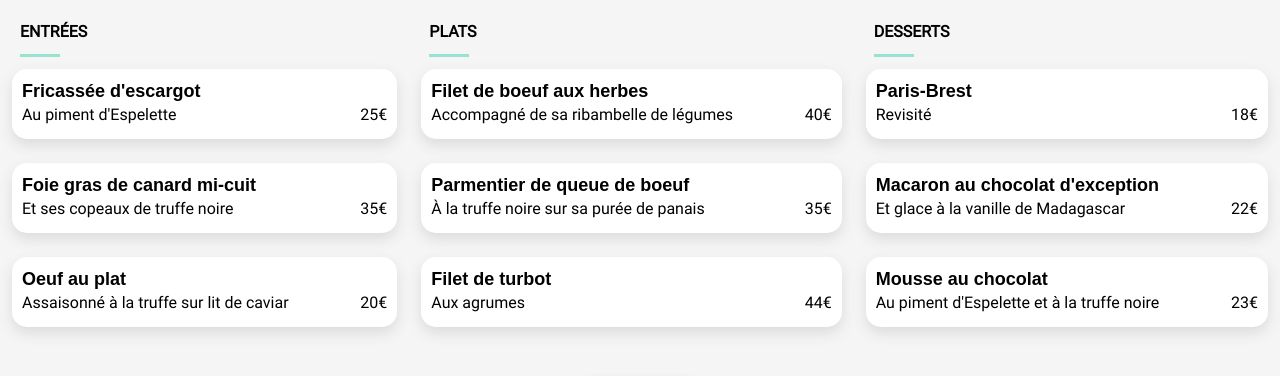
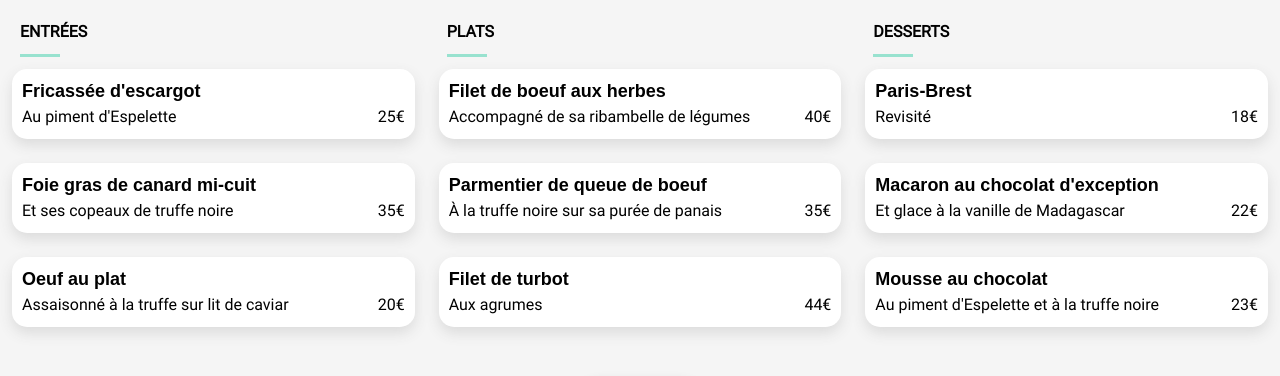
Before and after one commit to ThomasRivetti/Thomasrivetti_3_14072021, a website: page pages/menu-palette-du-gout.html in a window 1280 px wide. Shown: the part 381-757 px from the top of the page. Drawn offline with Linux system fonts and the light colour scheme; files whose address does not match are found by name.

Commit message:
index et menu palette du gout ok, revoir html menus pour coller au css

```diff
--- a/assets/sass/layouts/_footer.scss
+++ b/assets/sass/layouts/_footer.scss
@@ -20,5 +20,8 @@
         &:last-child  {
             padding-bottom: 0;
         }
+        & a:hover {
+            text-decoration: underline ;
+        }
     }
 }
--- a/assets/sass/pages/_menu.scss
+++ b/assets/sass/pages/_menu.scss
@@ -21,7 +21,6 @@
         position: relative;
         top: -3rem;
         padding: 2rem 3.5rem 0 2rem;
-        position: relative;
     }
 }
 
@@ -38,7 +37,7 @@
 }
 
 .menu {
-    flex: 1 1 auto;
+    flex: 1 1 33.33%;
 
     &__blocklist {
         margin-bottom: 4rem;
@@ -63,19 +62,30 @@
         padding-bottom: 8rem;
     }
     &__block {
+        position: relative;
+        cursor: pointer;
         background-color: lighten($color-dark, 100%);
         height: 7rem;
         border-radius: 15px;
         margin: 1.2rem;
+        padding: 1rem;
         box-shadow: $box-shadow-out;
         display: flex;
         flex-wrap: wrap;
-        /*animation du check*/
         overflow: hidden;
+        opacity: 0;
+        animation: slide 0.3s linear;
+        animation-fill-mode:forwards;
+        animation-delay: 1s;
+        @for $i from 1 through 9{
+            &:nth-child(#{$i}){
+                animation-delay: $i * 0.3s;
+            }
+        }
 
 
         &:hover .menu__check{
-            margin-right: 0;
+            margin-right: -1rem;
         }
         & i.fas.fa-check-circle{
             transform: rotate(-180deg);
@@ -89,38 +99,41 @@
     &__elements {
         display: flex;
         flex: 1;
+        justify-content: space-between;
         flex-direction: column;
-        padding: 1rem;
+        white-space: nowrap;
+        text-overflow: ellipsis;
+        overflow: hidden;
 
 
-    }
-    &__legend {
-        display: flex;
-        justify-content: space-between;
+
     }
     &__dish {
         white-space: nowrap;
         text-overflow: ellipsis;
         overflow: hidden;
     }
-    &__description{
+    &__description {
         margin: 0;
         white-space: nowrap;
         text-overflow: ellipsis;
         overflow: hidden;
     }
+    &__price {
+        display: flex;
+        align-items: flex-end;
+    }
 
 
     &__check {
         display: flex;
-        height: 100%;
         justify-content: center;
         align-items: center;
         border-radius: 0 15px 15px 0;
         background-color: $color-tertiary;
         color: lighten($color-dark, 96%);
-        width: 6rem;
-        margin: 0rem -7rem -1rem 1rem;
+        width: 5rem;
+        margin: -1rem -6rem -1rem 1rem;
         transition: margin-right 0.5s;
 
 
--- a/assets/sass/utils/_keyframes.scss
+++ b/assets/sass/utils/_keyframes.scss
@@ -22,11 +22,11 @@
 
   @keyframes slide{
     0%{
-        transform:translateY(-50%);
-        opacity:0;
+      opacity: 0;
+      top: 70px;
     }
     100%{
-        transform:translateY(0);
-        opacity:1;
+      opacity: 1;
+      top: 0px;
     }
 }
--- a/pages/menu-palette-du-gout.html
+++ b/pages/menu-palette-du-gout.html
@@ -28,123 +28,87 @@
             <section class="menu"><!-- entrées -->
                 <h4 class="menu__main-title">Entrées</h4>
                 <ul class="menu__blocklist">
-                    <li class="menu__list">
-                        <article class="menu__block">
+                    <li class="menu__block">
                         <div class="menu__elements">
                             <h5 class="menu__dish">Fricassée d'escargot</h5>
-                                <div class="menu__legend">
                             <p class="menu__description">Au piment d'Espelette</p>
+                        </div>
                         <p class="menu__price">25€</p>
-                                </div>
-                            </div>
                         <p class="menu__check"><i class="fas fa-check-circle"></i></p>
-                        </article>
                     </li>
-                    <li class="menu__list">
-                        <article class="menu__block">
+                    <li class="menu__block">
                         <div class="menu__elements">
                             <h5 class="menu__dish">Foie gras de canard mi-cuit</h5>
-                                <div class="menu__legend">
                             <p class="menu__description">Et ses copeaux de truffe noire</p>
+                        </div>
                         <p class="menu__price">35€</p>
-                                </div>
-                            </div>
                         <p class="menu__check"><i class="fas fa-check-circle"></i></p>
-                        </article>
-                    </li class="menu__list">
-                    <li class="menu__list">
-                        <article class="menu__block">
+                    </li>
+                    <li class="menu__block">
                         <div class="menu__elements">
                             <h5 class="menu__dish">Oeuf au plat</h5>
-                                <div class="menu__legend">
                             <p class="menu__description">Assaisonné à la truffe sur lit de caviar</p>
+                        </div>
                         <p class="menu__price">20€</p>
-                                </div>
-                            </div>
                         <p class="menu__check"><i class="fas fa-check-circle"></i></p>
-                        </article>
                     </li>
                 </ul>
             </section>
             <section class="menu"><!-- plats -->
                 <h4 class="menu__main-title">Plats</h4>
                 <ul class="menu__blocklist">
-                    <li class="menu__list">
-                        <article class="menu__block">
+                    <li class="menu__block">
                         <div class="menu__elements">
                             <h5 class="menu__dish">Filet de boeuf aux herbes</h5>
-                                <div class="menu__legend">
                             <p class="menu__description">Accompagné de sa ribambelle de légumes</p>
+                        </div>
                         <p class="menu__price">40€</p>
-                                </div>
-                            </div>
                         <p class="menu__check"><i class="fas fa-check-circle"></i></p>
-                        </article>
                     </li>
-                    <li class="menu__list">
-                        <article class="menu__block">
+                    <li class="menu__block">
                         <div class="menu__elements">
                             <h5 class="menu__dish">Parmentier de queue de boeuf</h5>
-                                <div class="menu__legend">
                             <p class="menu__description">À la truffe noire sur sa purée de panais</p>
+                        </div>
                         <p class="menu__price">35€</p>
-                                </div>
-                            </div>
                         <p class="menu__check"><i class="fas fa-check-circle"></i></p>
-                        </article>
                     </li>
-                    <li class="menu__list">
-                        <article class="menu__block">
+                    <li class="menu__block">
                         <div class="menu__elements">
                             <h5 class="menu__dish">Filet de turbot</h5>
-                                <div class="menu__legend">
                             <p class="menu__description">Aux agrumes</p>
+                        </div>
                         <p class="menu__price">44€</p>
-                                </div>
-                            </div>
                         <p class="menu__check"><i class="fas fa-check-circle"></i></p>
-                        </article>
                     </li>
                 </ul>
             </section>
             <section class="menu"><!-- desserts -->
                 <h4 class="menu__main-title">Desserts</h4>
                 <ul class="menu__blocklist">
-                    <li class="menu__list">
-                        <article class="menu__block">
+                    <li class="menu__block">
                         <div class="menu__elements">
                             <h5 class="menu__dish">Paris-Brest</h5>
-                                <div class="menu__legend">
                             <p class="menu__description">Revisité</p>
+                        </div>
                         <p class="menu__price">18€</p>
-                                </div>
-                            </div>
                         <p class="menu__check"><i class="fas fa-check-circle"></i></p>
-                        </article>
                     </li>
-                    <li class="menu__list">
-                        <article class="menu__block">
+                    <li class="menu__block">
                         <div class="menu__elements">
                             <h5 class="menu__dish">Macaron au chocolat d'exception</h5>
-                                <div class="menu__legend">
                             <p class="menu__description">Et glace à la vanille de Madagascar</p>
+                        </div>
                         <p class="menu__price">22€</p>
-                                </div>
-                            </div>
                         <p class="menu__check"><i class="fas fa-check-circle"></i></p>
-                        </article>
                     </li>
-                    <li class="menu__list">
-                        <article class="menu__block">
+                    <li class="menu__block">
                         <div class="menu__elements">
                             <h5 class="menu__dish">Mousse au chocolat</h5>
-                                <div class="menu__legend">
                             <p class="menu__description">Au piment d'Espelette et à la truffe noire</p>
+                        </div>
                         <p class="menu__price">23€</p>
-                                </div>
-                            </div>
                         <p class="menu__check"><i class="fas fa-check-circle"></i></p>
-                        </article>
                     </li>
                 </ul>
             </section>
@@ -160,10 +124,10 @@
         <h3 class="foot__logo">ohmyfood</h3>
         <ul class="foot__list">
             <li class="foot__item">
-                <p><a href="#"><i class="fas fa-utensils"></i> Proposez un restaurant</a></p>
+                <p><a href="#"><i class="fas fa-utensils"></i>Proposez un restaurant</a></p>
             </li>
             <li class="foot__item">
-                <p><a href="#"><i class="fas fa-hands-helping"></i> Devenir partenaire</a></p>
+                <p><a href="#"><i class="fas fa-hands-helping"></i>Devenir partenaire</a></p>
             </li>
             <li class="foot__item"><a href="#">Mentions légales</a></li>
             <li class="foot__item">
```
Also changed, not shown: index.html (+2 -2 lines), assets/css/style.css, 1 other file. Lines whose indentation alone changed are shown as unchanged.
